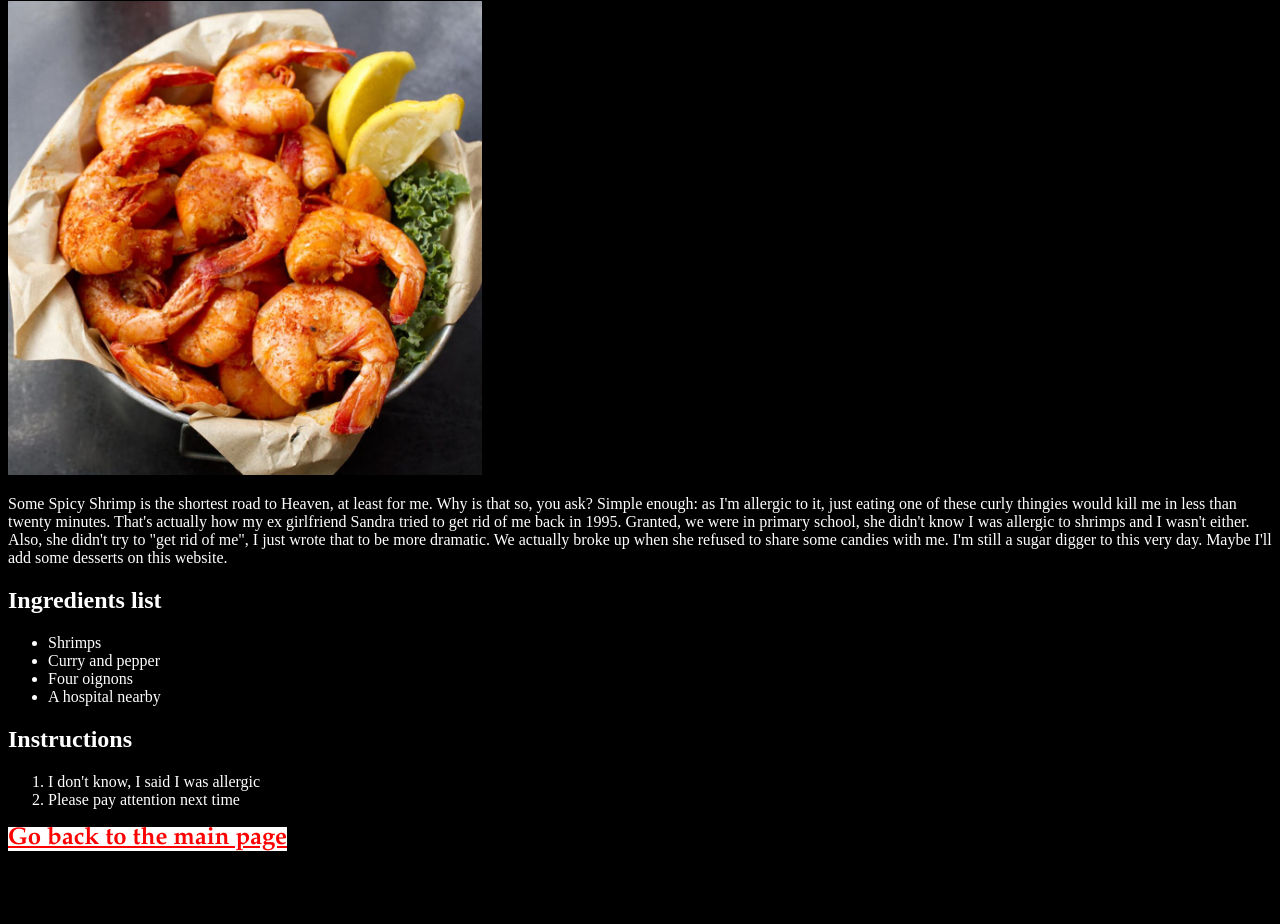
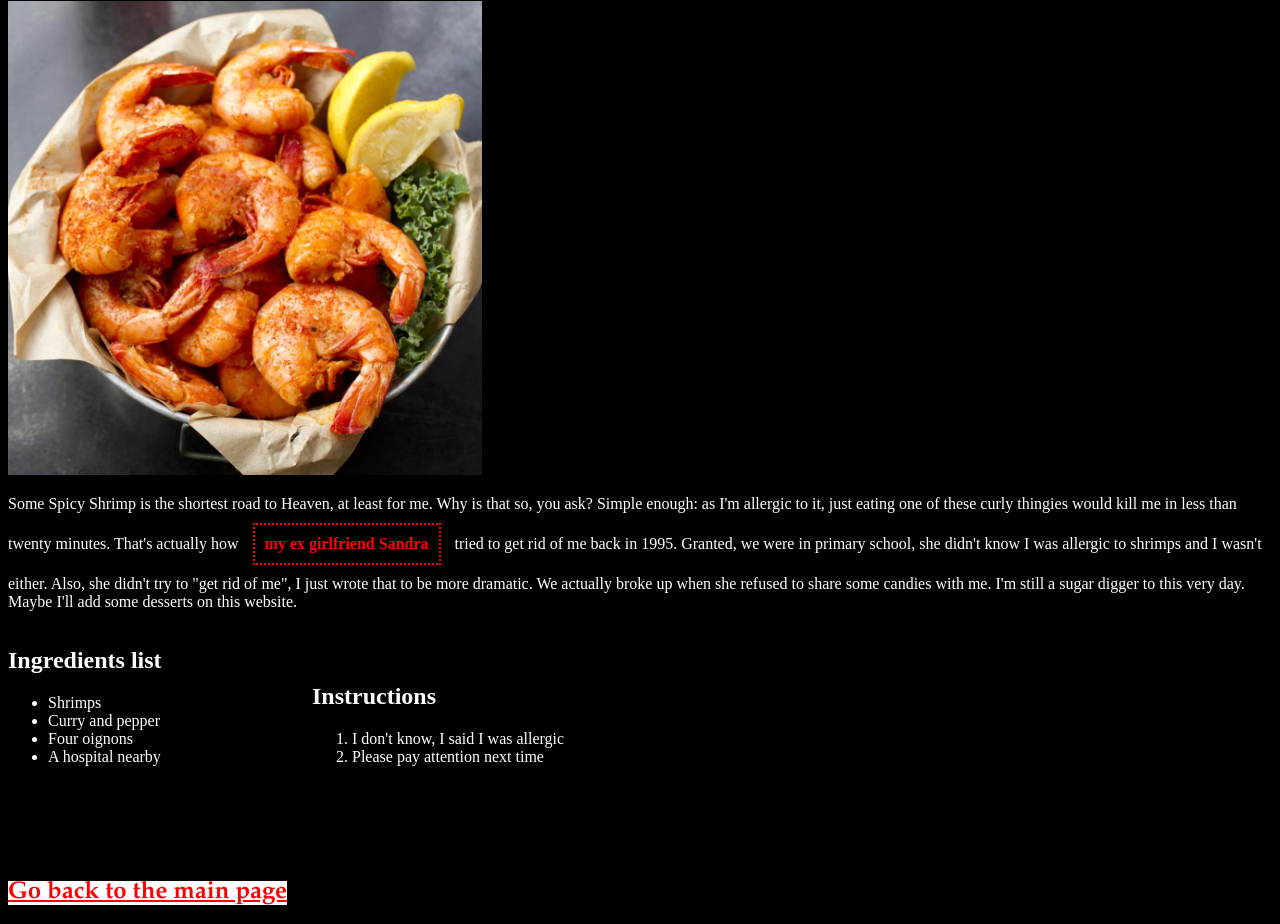
Before and after one commit to emiledrablant/odin-recipes, a plain HTML site: page recipes/shrimp.html in a window 1280 px wide. Shown: the part 79-1003 px from the top of the page. Before the commit the page ends 941 px from the top, so only its background shows below. Drawn offline with Linux system fonts and the light colour scheme.

Commit message:
modify css layout

```diff
--- a/recipes/shrimp.html
+++ b/recipes/shrimp.html
@@ -10,11 +10,12 @@
     <h1>Some Spicy Shrimp</h1>
     <img src="./shrimp.jpeg" alt="A picture of Some Spicy Shrimp." width="474" height="474">
     <p>Some Spicy Shrimp is the shortest road to Heaven, at least for me. Why is that so, you ask? Simple enough: as I'm allergic to it,
-        just eating one of these curly thingies would kill me in less than twenty minutes. That's actually how my ex girlfriend Sandra tried to get rid
+        just eating one of these curly thingies would kill me in less than twenty minutes. That's actually how <span class="danger">my ex girlfriend Sandra</span> tried to get rid
         of me back in 1995. Granted, we were in primary school, she didn't know I was allergic to shrimps and I wasn't either. Also, she didn't try to
         "get rid of me", I just wrote that to be more dramatic. We actually broke up when she refused to share some candies with me. I'm still a sugar
         digger to this very day. Maybe I'll add some desserts on this website.</p>
     </p>
+    <div class="column">
         <h2>Ingredients list</h2>
         <ul>
             <li>Shrimps</li>
@@ -22,12 +23,15 @@
             <li>Four oignons</li>
             <li>A hospital nearby</li>
         </ul>
+    </div>
+    <div class="column">
         <h2>Instructions</h2>
         <ol>
             <li>I don't know, I said I was allergic</li>
             <li>Please pay attention next time</li>
         </ol>
+    </div>
 
-    <a href="./../index.html">Go back to the main page</a>
+    <p><a href="./../index.html">Go back to the main page</a></p>
 </body>
 </html>
--- a/style.css
+++ b/style.css
@@ -15,3 +15,18 @@ a:hover {
     background-color: bisque;
     color: brown;
 }
+
+.danger {
+    display: inline-block;
+    padding: 10px;
+    margin: 10px;
+    border: 2px dotted red;
+    color: red;
+    font-weight: bolder;
+}
+
+.column {
+    display: inline-block;
+    width: 300px;
+    height: 200px;
+}
```
Lines whose indentation alone changed are shown as unchanged.
